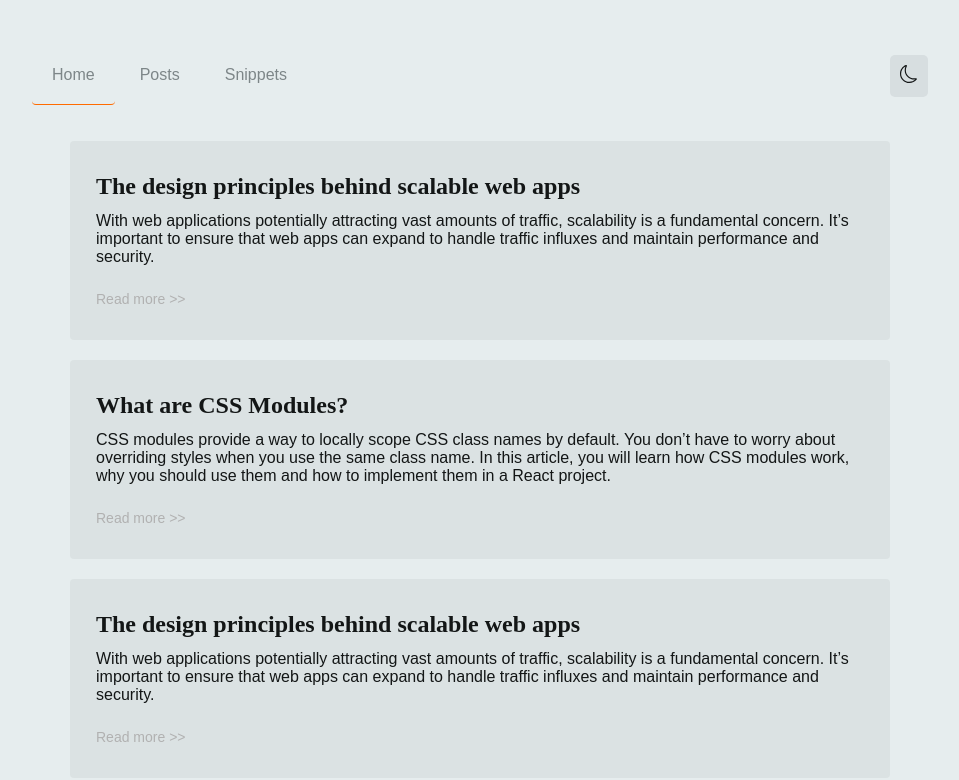
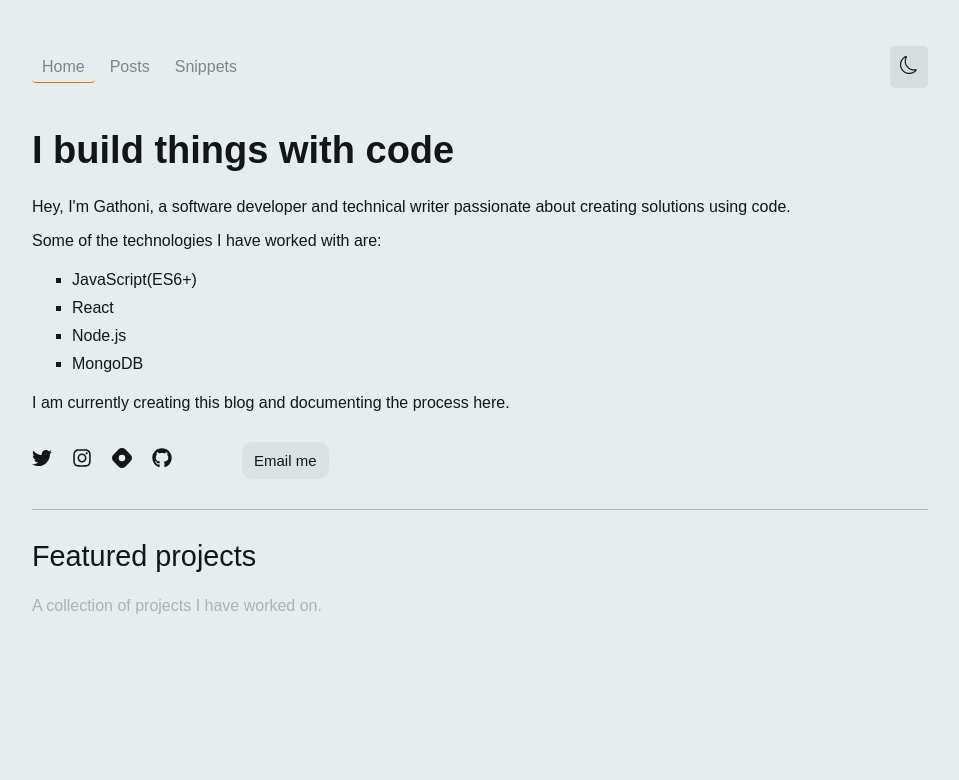
Before and after one commit to gathoni-k/Nxt-Blog, a Next.js app: page / in a window 1280 px wide. Shown: the top 780 px of the page, without its empty margins (160-1119 px from the left). Built offline with nearby package versions, Linux system fonts and the light colour scheme.

Commit message:
Create homepage

```diff
--- /dev/null
+++ b/components/Contact/Contact.js
@@ -0,0 +1,32 @@
+import { FaGithub, FaInstagram, FaTwitter } from "react-icons/fa";
+import { SiHashnode } from "react-icons/si";
+
+import Link from "next/dist/client/link";
+import styles from "./contact.module.css"
+
+export default function Contact() {
+  return (
+    <>
+    <div className={styles.contact}>
+        <Link href="/">
+            <a className={styles.contacticon}><FaTwitter/></a>
+        </Link>
+        <Link href="/">
+            <a className={styles.contacticon}><FaInstagram/></a>
+        </Link>
+        <Link href="/">
+            <a className={styles.contacticon}><SiHashnode/></a>
+        </Link>
+        <Link href="/">
+            <a className={styles.contacticon}><FaGithub/></a>
+        </Link>
+        <Link href="/">
+            <a className={styles.contacttext}>Email me</a>
+        </Link>
+    </div>
+    <hr className={styles.line}/>
+    </>
+
+
+  )
+}
--- /dev/null
+++ b/components/Contact/contact.module.css
@@ -0,0 +1,25 @@
+.contact {
+    display: flex;
+    align-items: center;
+    margin: 3rem 0 3rem 0;
+}
+.contacticon {
+    text-decoration: none;
+    color: var(--color-text-primary);
+    margin-right: 2rem;
+    font-size: 2rem;
+}
+.contacttext {
+    font-size: 1.5rem;
+    color: var(--color-text-primary);
+    text-decoration: none;
+    padding: 1rem 1.2rem;
+    background-color: var(--color-bg-secondary);
+    border-radius: 1rem;
+    margin-left: 5rem;
+}
+.line {
+    height: 1px;
+    background-color: var(--color-text-special-primary);
+    border: none;
+}
--- /dev/null
+++ b/components/FeaturedProjects/FeaturedProjects.js
@@ -0,0 +1,13 @@
+import styles from './featuredprojects.module.css'
+
+export default function FeaturedProjects() {
+  return (
+    <div className={styles.featured}>
+        <div>
+        <h1 className={styles.heading}> Featured projects</h1>
+            <p className={styles.subheading}>A collection of projects I have worked on.</p>
+        </div>
+
+    </div>
+  )
+}
--- /dev/null
+++ b/components/FeaturedProjects/featuredprojects.module.css
@@ -0,0 +1,13 @@
+.featured {
+    margin-top: 3rem;
+}
+.subheading {
+    color: var(--color-text-special-primary);
+    font-size: 1.6rem;
+
+}
+.heading {
+    color: var(--color-text-primary);
+    font-size: 1.8em;
+    font-weight: 400;
+}
--- a/components/Navbar/navbar.module.css
+++ b/components/Navbar/navbar.module.css
@@ -12,7 +12,7 @@
 }
 .linkitems {
     margin-right: 0.5rem;
-    padding: 2rem;
+    padding: 0.6rem 1rem;
     cursor: pointer;
     border-radius: 4px;
     text-decoration: none;
@@ -24,7 +24,7 @@
     }
 }
 .linkitems:hover {
-    background-color: #7d868852;
+    background-color: var(--color-bg-secondary);
 }
 .menuicon {
     padding: 1rem;
--- a/pages/index.js
+++ b/pages/index.js
@@ -1,26 +1,41 @@
-import ArticleCard from "../components/ArticleCard/ArticleCard";
+import Contact from "../components/Contact/Contact";
+import FeaturedProjects from "../components/FeaturedProjects/FeaturedProjects";
 import Navbar from "../components/Navbar/Navbar";
 import styles from "../styles/Home.module.css";
-import { getAllPosts } from "../utils/mdx";
 
-const Home= ({ posts }) => {
+const Home= () => {
   return (
     <div className={styles.container}>
       <Navbar/>
-        {posts.map((post, index) => (
-          <ArticleCard key={index} title={post.frontmatter.title} link={`posts/${post.slug}`} description={post.frontmatter.description}/>
-        ))}
+      <header>
+        <h1 className={styles.header}>I build things with code</h1>
+      </header>
+      <main>
+        <article className={styles.introduction}>
+          <p>
+            Hey, I&apos;m Gathoni, a software developer and technical writer passionate about creating solutions using code.
+          </p>
+          <p>Some of the technologies I have worked with are:</p>
+          <div className={styles.uvplist}>
+          <ul>
+            <li>JavaScript(ES6+)</li>
+            <li>React</li>
+            <li>Node.js</li>
+            <li>MongoDB</li>
+          </ul>
+          </div>
+          <p>
+            I am currently creating this blog and documenting the process here.
+          </p>
+        </article>
+        <article>
+          <Contact/>
+          <FeaturedProjects/>
+        </article>
+      </main>
 
     </div>
   );
 };
 
-export const getStaticProps = async () => {
-  const posts = getAllPosts("posts");
-
-  return {
-    props: { posts },
-  };
-};
-
 export default Home;
--- a/styles/Home.module.css
+++ b/styles/Home.module.css
@@ -41,3 +41,24 @@
     border-bottom: 1px solid var(--color-text-special-primary);
 
 }
+.container {
+    width: 70vw;
+    margin: 0 auto;
+}
+.header {
+    color: var(--color-text-primary);
+    font-size: 3.8rem;
+
+}
+.introduction {
+    font-weight: 300;
+    color: var(--color-text-primary);
+}
+.uvplist ul {
+    list-style-type: square;
+
+  }
+  .uvplist ul > li {
+    clear: left;
+    padding: .5rem 0;
+  }
```
Also changed, not shown: components/Navbar/Navbar.js (+5 -5 lines).
